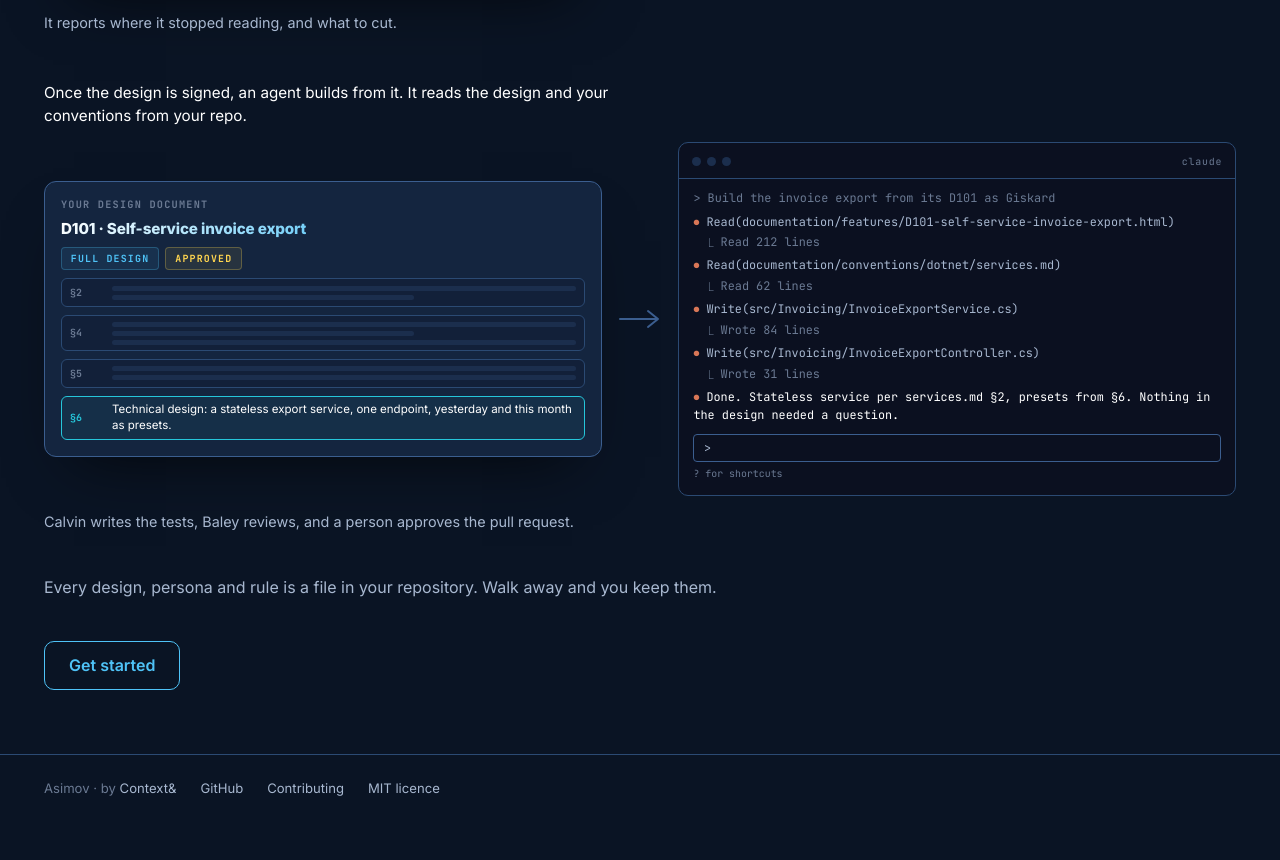
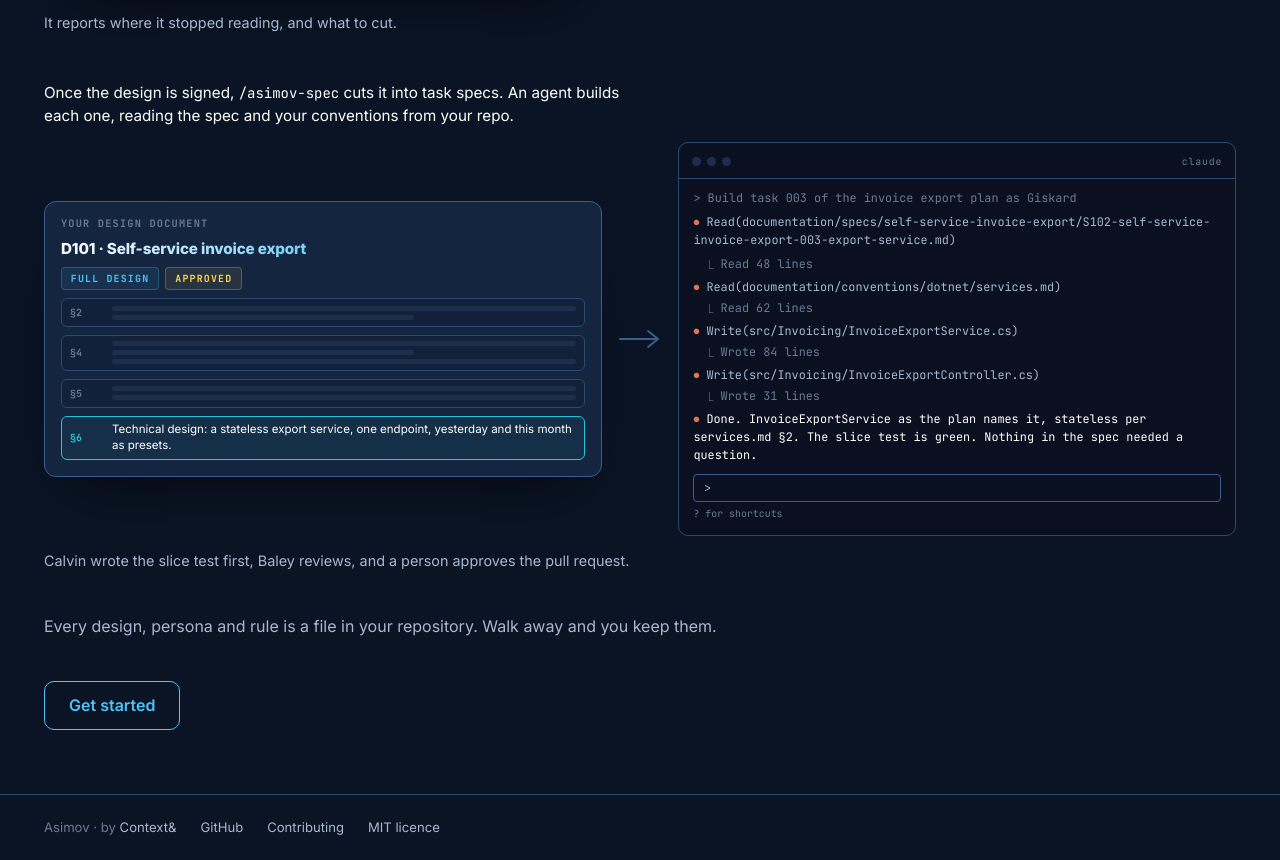
Before and after one commit to context-and-oss/asimov, a plain HTML site: page site/index.html in a window 1280 px wide. Shown: the part 1803-2663 px from the top of the page. Before the commit the page ends 2623 px from the top, so only its background shows below. Drawn offline with Linux system fonts and the light colour scheme.

Commit message:
site: front page names both tools and builds from a task spec
Co-Authored-By: Claude Fable 5.1 <noreply@anthropic.com>

```diff
--- a/site/index.html
+++ b/site/index.html
@@ -3,8 +3,8 @@
 <head>
 <meta charset="utf-8">
 <meta name="viewport" content="width=device-width, initial-scale=1">
-<title>Asimov — a Claude Code plugin for designing and building features</title>
-<meta name="description" content="A Claude Code plugin for the AI-assisted part of software delivery: design, build, review, test.">
+<title>Asimov — a Claude Code and Codex plugin for designing and building features</title>
+<meta name="description" content="A Claude Code and Codex plugin for the AI-assisted part of software delivery: design, spec, build, review, test.">
 <link rel="stylesheet" href="site.css">
 </head>
 <body>
@@ -25,7 +25,7 @@
 </div></nav>
 
 <main class="page">
-  <h1>A Claude Code plugin for designing and building features</h1>
+  <h1>A Claude Code and Codex plugin for designing and building features</h1>
   <p class="lede">The design is written and signed by people before agents build from it.</p>
 
   <h2>From L2 to L3</h2>
@@ -149,7 +149,7 @@
       <p class="note">It reports where it stopped reading, and what to cut.</p>
     </div>
     <div class="ex">
-      <div class="cap"><p>Once the design is signed, an agent builds from it. It reads the design and your conventions from your repo.</p></div>
+      <div class="cap"><p>Once the design is signed, <code>/asimov-spec</code> cuts it into task specs. An agent builds each one, reading the spec and your conventions from your repo.</p></div>
       <div class="draw">
         <div class="doc" aria-label="The same design document, now complete and approved">
           <div class="h">Your design document</div>
@@ -163,21 +163,21 @@
         <div class="arrow"><svg viewBox="0 0 44 24" fill="none" stroke="currentColor" stroke-width="2" stroke-linecap="round" stroke-linejoin="round"><path d="M2 12h38M30 4l10 8-10 8"/></svg></div>
         <div class="term" aria-label="Giskard building the feature in Claude Code">
           <div class="bar"><i></i><i></i><i></i><span>claude</span></div>
-          <div class="ln you">&gt; Build the invoice export from its D101 as Giskard</div>
-          <div class="ln tool">⏺ Read(documentation/features/D101-self-service-invoice-export.html)</div>
-          <div class="ln res">⎿ Read 212 lines</div>
+          <div class="ln you">&gt; Build task 003 of the invoice export plan as Giskard</div>
+          <div class="ln tool wrap">⏺ Read(documentation/specs/self-service-invoice-export/S102-self-service-invoice-export-003-export-service.md)</div>
+          <div class="ln res">⎿ Read 48 lines</div>
           <div class="ln tool">⏺ Read(documentation/conventions/dotnet/services.md)</div>
           <div class="ln res">⎿ Read 62 lines</div>
           <div class="ln tool">⏺ Write(src/Invoicing/InvoiceExportService.cs)</div>
           <div class="ln res">⎿ Wrote 84 lines</div>
           <div class="ln tool">⏺ Write(src/Invoicing/InvoiceExportController.cs)</div>
           <div class="ln res">⎿ Wrote 31 lines</div>
-          <div class="ln ai wrap">⏺ Done. Stateless service per services.md §2, presets from §6. Nothing in the design needed a question.</div>
+          <div class="ln ai wrap">⏺ Done. InvoiceExportService as the plan names it, stateless per services.md §2. The slice test is green. Nothing in the spec needed a question.</div>
           <div class="input">&gt; <span class="cur"></span></div>
           <div class="hint">? for shortcuts</div>
         </div>
       </div>
-      <p class="note">Calvin writes the tests, Baley reviews, and a person approves the pull request.</p>
+      <p class="note">Calvin wrote the slice test first, Baley reviews, and a person approves the pull request.</p>
     </div>
   </div>
 
```
